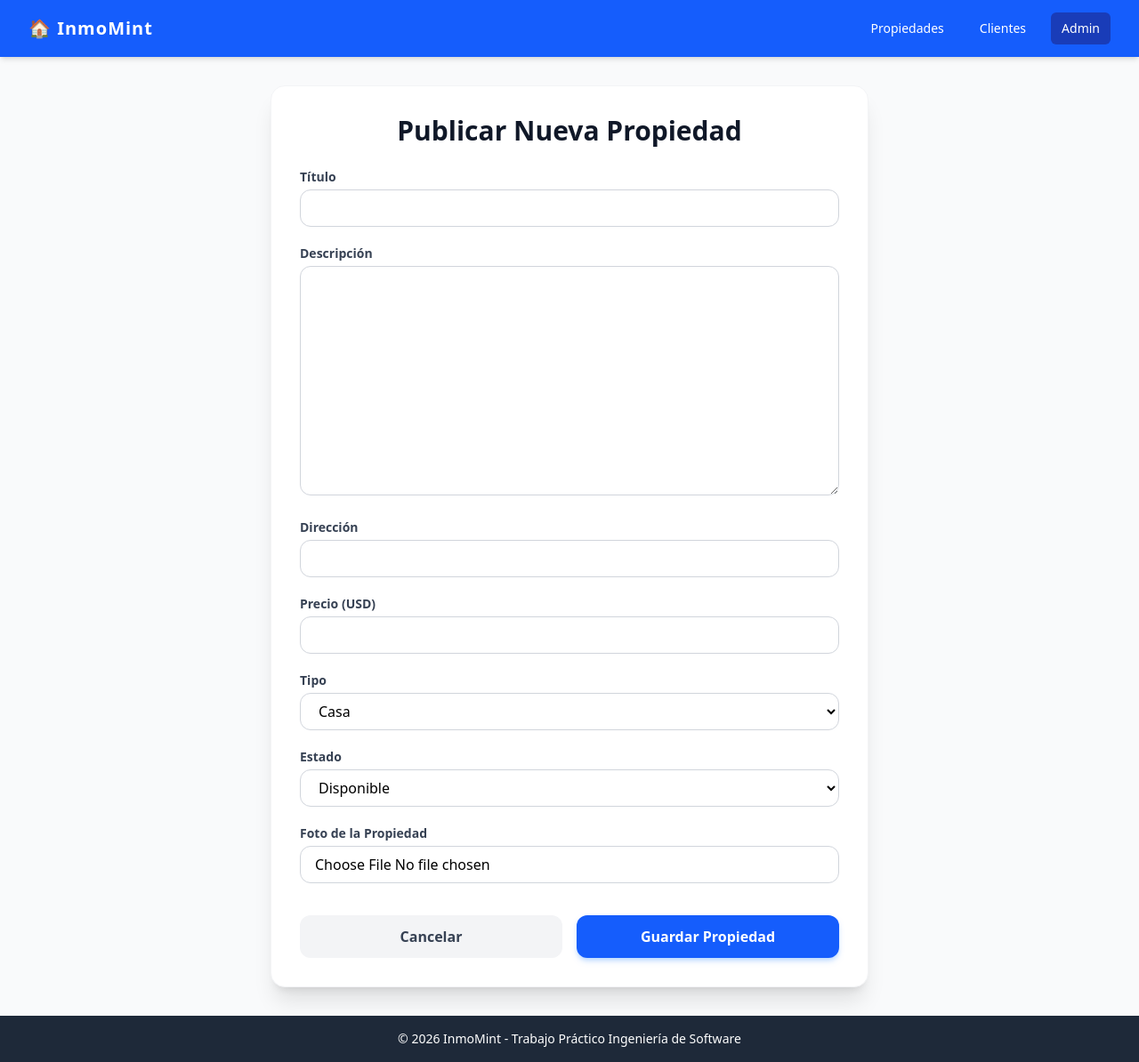
After one commit to fbressan-itec/tp1ev_ing, a Django app: page /propiedad/nueva/ in a window 1280 px wide. The commit adds this page. Shown: the whole page at 89% size. Run offline with Django 5.2, Linux system fonts and the light colour scheme.

Commit message:
crear editar y eliminar propiedades funcionando, crud completo

```diff
--- /dev/null
+++ b/inmobiliaria/forms.py
@@ -0,0 +1,19 @@
+from django import forms
+from .models import Propiedad
+
+class PropiedadForm(forms.ModelForm):
+    # Agregamos un campo manual para la imagen principal de la propiedad
+    imagen_principal = forms.ImageField(required=False, label="Foto de la Propiedad")
+
+    class Meta:
+        model = Propiedad
+        # campos a rellenar
+        fields = ['titulo', 'descripcion', 'direccion', 'precio', 'tipo', 'estado']
+
+    # agregar tailwind
+    def __init__(self, *args, **kwargs):
+        super().__init__(*args, **kwargs)
+        for field in self.fields.values():
+            field.widget.attrs.update({
+                'class': 'w-full px-4 py-2 border border-gray-300 rounded-xl focus:ring-2 focus:ring-blue-500 focus:border-blue-500 outline-none transition-all'
+            })
--- a/inmobiliaria/models.py
+++ b/inmobiliaria/models.py
@@ -1,7 +1,7 @@
 from django.db import models
 from django.conf import settings
 
-# Modelo de los inmuebles
+# model de los inmuebles
 class Propiedad(models.Model):
     # tipo de inmueble
     TIPO_CHOICES = [
@@ -38,7 +38,7 @@ class ImagenPropiedad(models.Model):
     def __str__(self):
         return f"Foto de {self.propiedad.titulo}"
 
-# model para los interesados
+# model para los clientes
 class Cliente(models.Model):
     nombre = models.CharField(max_length=100)
     apellido = models.CharField(max_length=100)
@@ -49,7 +49,7 @@ class Cliente(models.Model):
     def __str__(self):
         return f"{self.apellido}, {self.nombre}"
 
-# tipo de contrato venta/alquiler
+# modelo para de contrato venta/alquiler
 class Transaccion(models.Model):
     TIPO_OP_CHOICES = [
         ('VENTA', 'Venta'),
--- a/inmobiliaria/urls.py
+++ b/inmobiliaria/urls.py
@@ -6,4 +6,7 @@ from . import views
 urlpatterns = [
     path('', views.lista_propiedades, name='lista_propiedades'),
     path('propiedad/<int:pk>/', views.detalle_propiedad, name='detalle_propiedad'), #url de la propiedad por id/pk
+    path('propiedad/nueva/', views.crear_propiedad, name='crear_propiedad'), #formulario cargar propiedades
+    path('propiedad/<int:pk>/editar/', views.editar_propiedad, name='editar_propiedad'), #editar
+    path('propiedad/<int:pk>/eliminar/', views.eliminar_propiedad, name='eliminar_propiedad'), #eliminar
 ]
--- a/inmobiliaria/views.py
+++ b/inmobiliaria/views.py
@@ -1,16 +1,79 @@
-from django.shortcuts import render
-from django.shortcuts import render, get_object_or_404
-from .models import Propiedad
+from django.shortcuts import render, get_object_or_404, redirect
+from .models import Propiedad, ImagenPropiedad
+from .forms import PropiedadForm
 
-# lista de propiedades
+# logica traer lista de propiedades
 def lista_propiedades(request):
     # traer las propiedades de la bd
     propiedades = Propiedad.objects.all()
     # las paos al template inmobiliaria
     return render(request, 'inmobiliaria/lista.html', {'propiedades': propiedades})
 
-# "ver mas" detalles de cada propiedad
+# logica para "ver mas" detalles de cada propiedad por id
 def detalle_propiedad(request, pk):
     # get o 404 por id/pk
     propiedad = get_object_or_404(Propiedad, pk=pk)
     return render(request, 'inmobiliaria/detalle.html', {'propiedad': propiedad})
+
+# logica formulario cargar propiedades CRUD
+def crear_propiedad(request):
+    if request.method == 'POST':
+        # .FILES para traer imagenes
+        form = PropiedadForm(request.POST, request.FILES)
+        if form.is_valid():
+            propiedad = form.save(commit=False)
+            # si esta logueado le asigna ese user automatico
+            if request.user.is_authenticated:
+                propiedad.agente = request.user
+            propiedad.save() # subimos a la db
+
+            # subimos y vinculamos la imagen
+            imagen_archivo = request.FILES.get('imagen_principal')
+            if imagen_archivo:
+                ImagenPropiedad.objects.create(propiedad=propiedad, imagen=imagen_archivo)
+
+            return redirect('lista_propiedades')
+    else:
+        form = PropiedadForm()
+
+    return render(request, 'inmobiliaria/form_propiedad.html', {'form': form, 'titulo_pantalla': 'Publicar Nueva Propiedad'})
+
+# logica para editar CRUD
+def editar_propiedad(request, pk):
+    propiedad = get_object_or_404(Propiedad, pk=pk)
+    if request.method == 'POST':
+        form = PropiedadForm(request.POST, request.FILES, instance=propiedad)
+        if form.is_valid():
+            propiedad = form.save() #cargamos la edicion abd
+
+            # fotos (carga una nueva, no remplaza la vieja)
+            imagen_archivo = request.FILES.get('imagen_principal')
+            if imagen_archivo:
+                ImagenPropiedad.objects.create(propiedad=propiedad, imagen=imagen_archivo)
+            # fotos editar foto existente
+            """
+            if imagen_archivo:
+                # traigo la foto vieja
+                foto_vieja = propiedad.imagenes.first()
+                if foto_vieja:
+                    foto_vieja.imagen = imagen_archivo
+                    foto_vieja.save()
+                else:
+                    ImagenPropiedad.objects.create(propiedad=propiedad, imagen=imagen_archivo)
+            """
+
+            return redirect('detalle_propiedad', pk=propiedad.pk)
+    else:
+        # cargar el form actualizado
+        form = PropiedadForm(instance=propiedad)
+
+    return render(request, 'inmobiliaria/form_propiedad.html', {'form': form, 'titulo_pantalla': 'Editar Propiedad'})
+
+# logica eliminar CRUD (borrado directo, ver de modificar model e implementar borrado logico)
+def eliminar_propiedad(request, pk):
+    propiedad = get_object_or_404(Propiedad, pk=pk)
+    if request.method == 'POST':
+        propiedad.delete() #borramos y cargamos bd
+        return redirect('lista_propiedades')
+
+    return render(request, 'inmobiliaria/confirmar_eliminar.html', {'propiedad': propiedad})
--- /dev/null
+++ b/templates/inmobiliaria/form_propiedad.html
@@ -0,0 +1,36 @@
+<!-- formulario para cargar propiedades -->
+
+{% extends 'base.html' %}
+
+{% block title %}{{ titulo_pantalla }} - InmoMint{% endblock %}
+
+{% block content %}
+<div class="max-w-2xl mx-auto bg-white p-8 rounded-2xl shadow-xl border border-gray-100">
+    <h1 class="text-3xl font-black text-gray-900 mb-6 text-center">{{ titulo_pantalla }}</h1>
+
+    <form method="POST" enctype="multipart/form-data" class="space-y-5">
+        {% csrf_token %}
+
+        {% for field in form %}
+            <div>
+                <label class="block text-sm font-bold text-gray-700 mb-1">
+                    {{ field.label }}
+                </label>
+                {{ field }}
+                {% if field.errors %}
+                    <p class="text-red-500 text-xs mt-1">{{ field.errors.as_text }}</p>
+                {% endif %}
+            </div>
+        {% endfor %}
+
+        <div class="flex gap-4 pt-4">
+            <a href="{% url 'lista_propiedades' %}" class="w-1/2 text-center bg-gray-100 hover:bg-gray-200 text-gray-700 font-bold py-3 rounded-xl transition-colors">
+                Cancelar
+            </a>
+            <button type="submit" class="w-1/2 bg-blue-600 hover:bg-blue-700 text-white font-bold py-3 rounded-xl transition-colors shadow-md shadow-blue-200">
+                Guardar Propiedad
+            </button>
+        </div>
+    </form>
+</div>
+{% endblock %}
--- a/templates/inmobiliaria/lista.html
+++ b/templates/inmobiliaria/lista.html
@@ -7,6 +7,9 @@
 {% block content %}
 <div class="flex justify-between items-center mb-6">
     <h1 class="text-3xl font-extrabold text-gray-900 tracking-tight">Propiedades Disponibles</h1>
+    <a href="{% url 'crear_propiedad' %}" class="bg-blue-600 hover:bg-blue-700 text-white font-bold px-4 py-2.5 rounded-xl transition-colors shadow-md text-sm">
+        + Agregar Propiedad
+    </a>
 </div>
 
 <div class="grid grid-cols-1 md:grid-cols-2 lg:grid-cols-3 gap-6">
```
Also changed, not shown: templates/inmobiliaria/confirmar_eliminar.html (added, +25 -0 lines), templates/inmobiliaria/detalle.html (+8 -0 lines).
